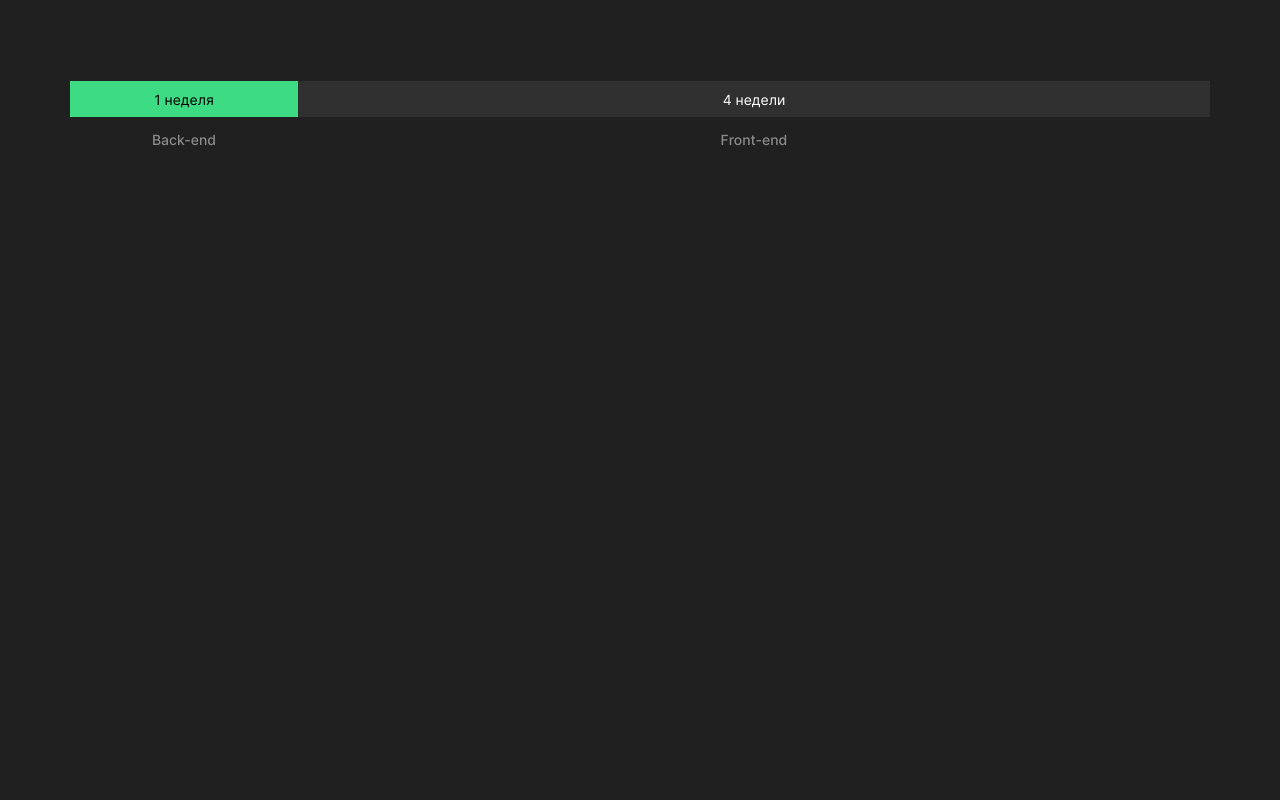
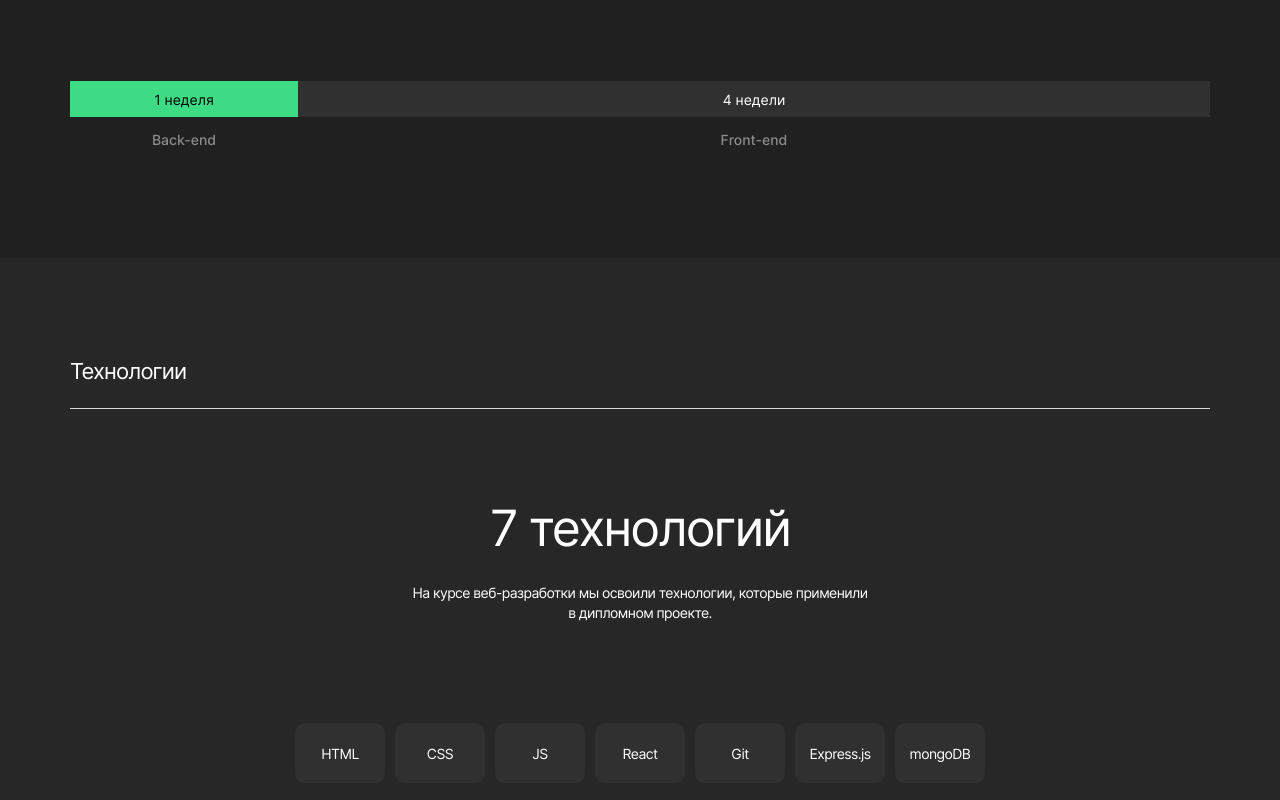
Before and after one commit to mrvinil/movies-explorer-frontend, a React (Create React App) app: page / in a window 1280 px wide. Shown: the part 984-1784 px from the top of the page. Before the commit the page ends 1242 px from the top, so only its background shows below. Built offline with nearby package versions, Linux system fonts and the light colour scheme.

Commit message:
level-2: tech

```diff
--- a/src/components/App/App.css
+++ b/src/components/App/App.css
@@ -41,6 +41,12 @@
   display: flex;
   position: relative;
   min-height: 51px;
+  font-weight: 400;
+  font-size: 22px;
+  line-height: 27px;
+  letter-spacing: -0.04em;
+  margin: 0;
+  padding: 0;
 }
 
 .section-title::after {
@@ -69,6 +75,10 @@
 
 .theme_dark_blue {
   background: var(--color__blue_dark);
+}
+
+.theme_dark {
+  background: var(--color__dark);
 }
 
 /*HEADER ==============*/
@@ -151,15 +161,6 @@
   padding: 110px 0;
 }
 
-.about__title {
-  font-weight: 400;
-  font-size: 22px;
-  line-height: 27px;
-  letter-spacing: -0.04em;
-  margin: 0;
-  padding: 0;
-}
-
 .about__text {
   display: grid;
   grid-template-columns: 1fr 1fr;
@@ -231,3 +232,64 @@
 }
 
 /*================ ABOUT*/
+
+/*TECH ================*/
+
+.tech {
+  padding: 100px 0;
+}
+
+.tech__text {
+  display: grid;
+  justify-content: center;
+  gap: 26px;
+  margin: 90px 0 100px;
+}
+
+.tech__text-title {
+  margin: 0;
+  padding: 0;
+  font-weight: 400;
+  font-size: 50px;
+  line-height: 58px;
+  text-align: center;
+  letter-spacing: -0.04em;
+}
+
+.tech__text-desc {
+  max-width: 460px;
+  margin: 0;
+  padding: 0;
+  font-weight: 400;
+  font-size: 14px;
+  line-height: 20px;
+  text-align: center;
+  letter-spacing: -0.04em;
+}
+
+.tech__skills {
+  display: flex;
+  justify-content: center;
+  gap: 10px;
+  margin: 0;
+  padding: 0;
+  list-style: none;
+}
+
+.tech__skills-item {
+  display: flex;
+  align-items: center;
+  justify-content: center;
+  font-weight: 400;
+  font-size: 14px;
+  line-height: 17px;
+  letter-spacing: -0.04em;
+  background: var(--color__gray_dark);
+  -webkit-border-radius: 10px;
+  -moz-border-radius: 10px;
+  border-radius: 10px;
+  width: 90px;
+  min-height: 60px;
+  cursor: default;
+}
+/*================ TECH*/
--- a/src/components/App/App.js
+++ b/src/components/App/App.js
@@ -18,7 +18,7 @@
       </div>
 
       <section className="about container">
-        <h2 className="about__title section-title">О проекте</h2>
+        <h2 className="section-title">О проекте</h2>
         <div className="about__text">
           <div className="about__text-item">
             <h3 className="about__text-title">Дипломный проект включал 5 этапов</h3>
@@ -40,6 +40,25 @@
           </div>
         </div>
       </section>
+
+      <div className="container-fluid theme_dark">
+        <section className="tech container">
+          <h2 className="section-title">Технологии</h2>
+          <div className="tech__text">
+            <h3 className="tech__text-title">7 технологий</h3>
+            <p className="tech__text-desc">На курсе веб-разработки мы освоили технологии, которые применили в дипломном проекте.</p>
+          </div>
+          <ul className="tech__skills">
+            <li className="tech__skills-item">HTML</li>
+            <li className="tech__skills-item">CSS</li>
+            <li className="tech__skills-item">JS</li>
+            <li className="tech__skills-item">React</li>
+            <li className="tech__skills-item">Git</li>
+            <li className="tech__skills-item">Express.js</li>
+            <li className="tech__skills-item">mongoDB</li>
+          </ul>
+        </section>
+      </div>
     </div>
   );
 }
```
